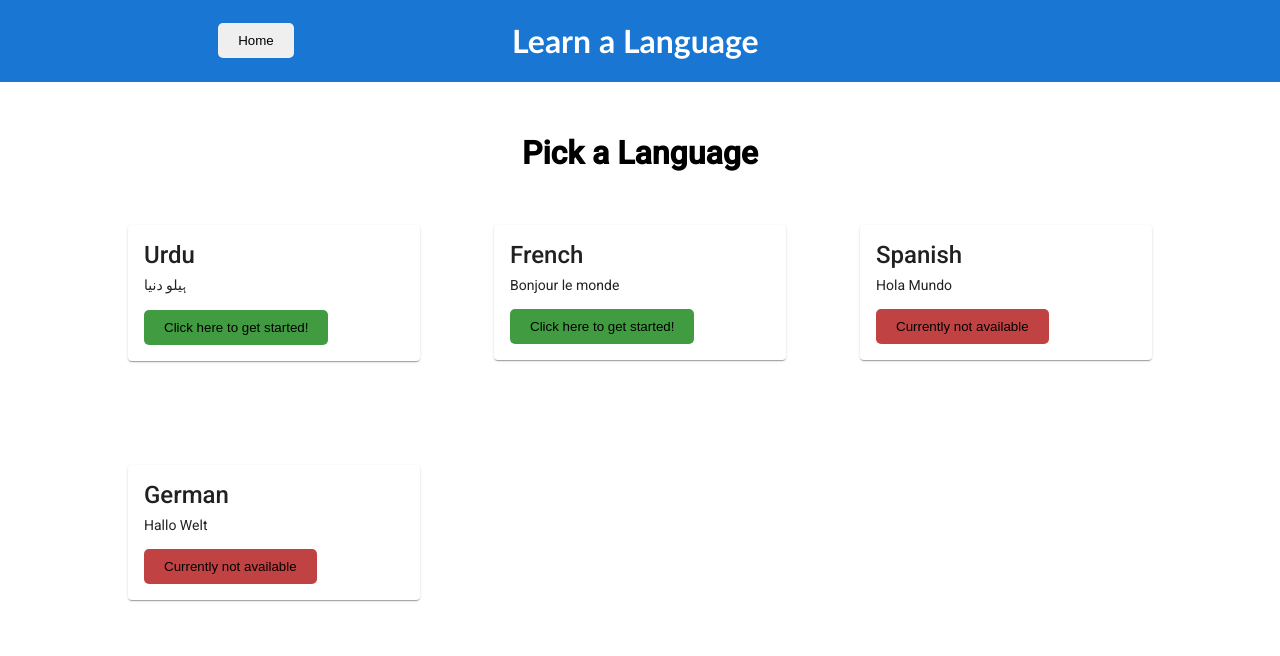
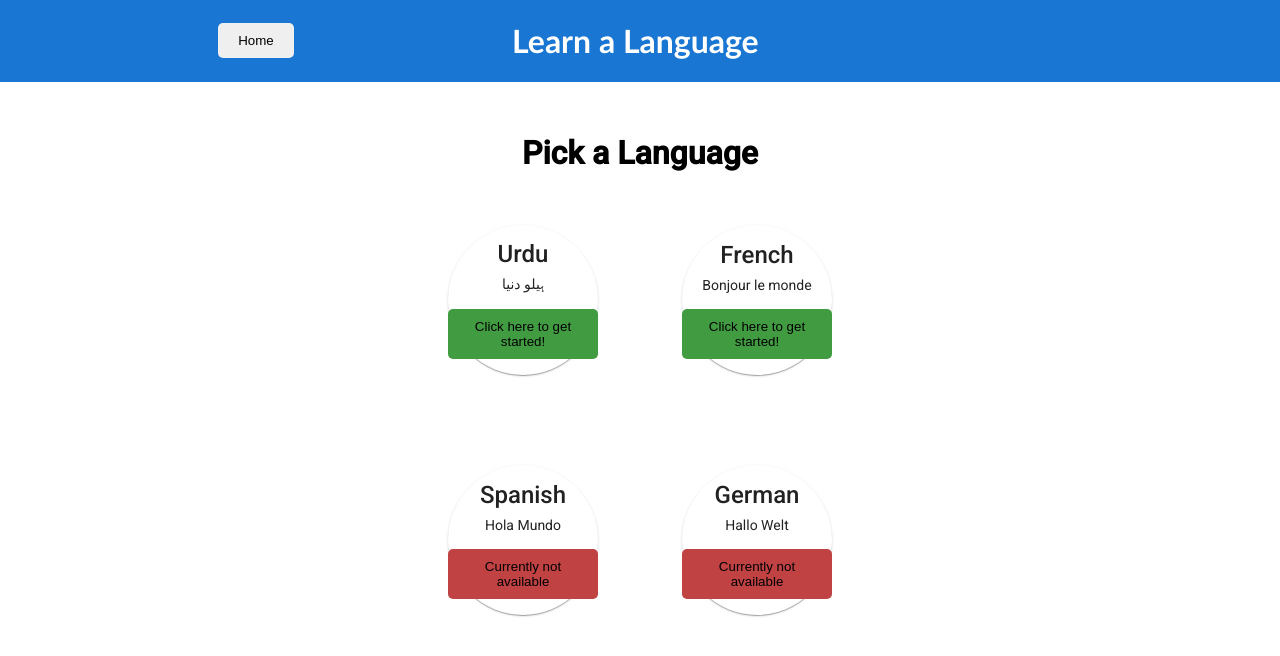
Before and after one commit to farshad-s/learn-a-lang, an Angular app: page /home in a window 1280 px wide. Shown: the top 656 px of the page. Built offline with nearby package versions, Linux system fonts and the light colour scheme.

Commit message:
added styles to make the cards look better

```diff
--- a/src/app/language-card/language-card.component.css
+++ b/src/app/language-card/language-card.component.css
@@ -8,6 +8,8 @@
 .container {
   display: flex;
   justify-content: center;
+  width: 60%;
+  margin: auto;
 }
 
 .card-container {
@@ -15,9 +17,76 @@
   height: 60vh;
   flex-wrap: wrap;
   justify-content: space-between;
-  width: 80%;
+  width: 50%;
 }
 
-mat-card {
-  width: 260px;
+.mat-card {
+  display: flex;
+  flex-direction: column;
+  align-items: center;
+  justify-content: center;
+  position: relative;
+  width: 150px;
+  height: 150px;
+  background: white;
+  border-radius: 75px;
+  padding: 0px !important;
 }
+
+.mat-card:hover {
+  box-shadow: 0 5px 35px 0px rgba(0, 0, 0, 0.1);
+}
+
+.mat-card:hover::before,
+.mat-card:hover::after {
+  content: "";
+  position: absolute;
+  width: 150px;
+  height: 150px;
+  border-radius: 75px;
+  z-index: -1;
+}
+
+.mat-card:hover:after {
+  background: green;
+  animation: 2s counterclockwise infinite;
+}
+
+@keyframes counterclockwise {
+  0% {
+    top: -5px;
+    right: 0;
+  }
+  12% {
+    top: -2px;
+    right: 2px;
+  }
+  25% {
+    top: 0;
+    right: 5px;
+  }
+  37% {
+    top: 2px;
+    right: 2px;
+  }
+  50% {
+    top: 5px;
+    right: 0;
+  }
+  62% {
+    top: 2px;
+    right: -2px;
+  }
+  75% {
+    top: 0;
+    right: -5px;
+  }
+  87% {
+    top: -2px;
+    right: -2px;
+  }
+  100% {
+    top: -5px;
+    right: 0;
+  }
+}
```
